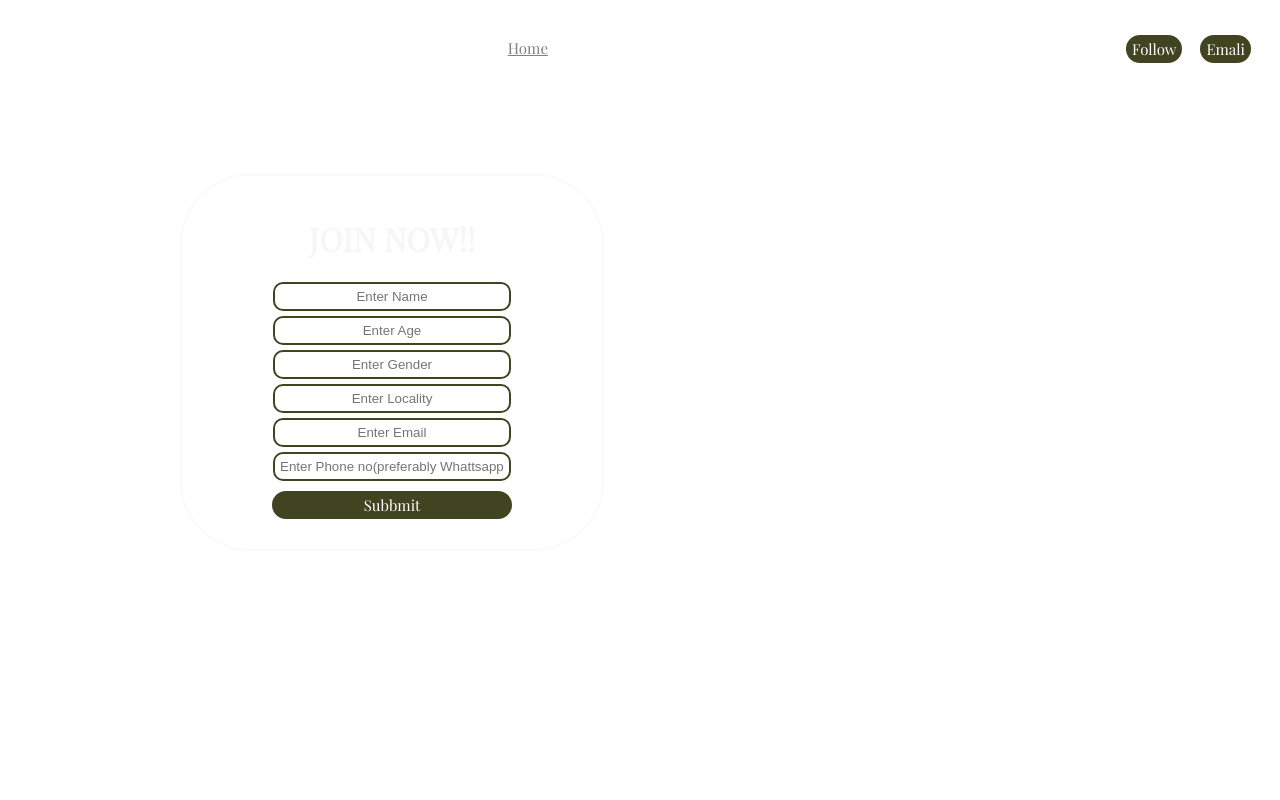
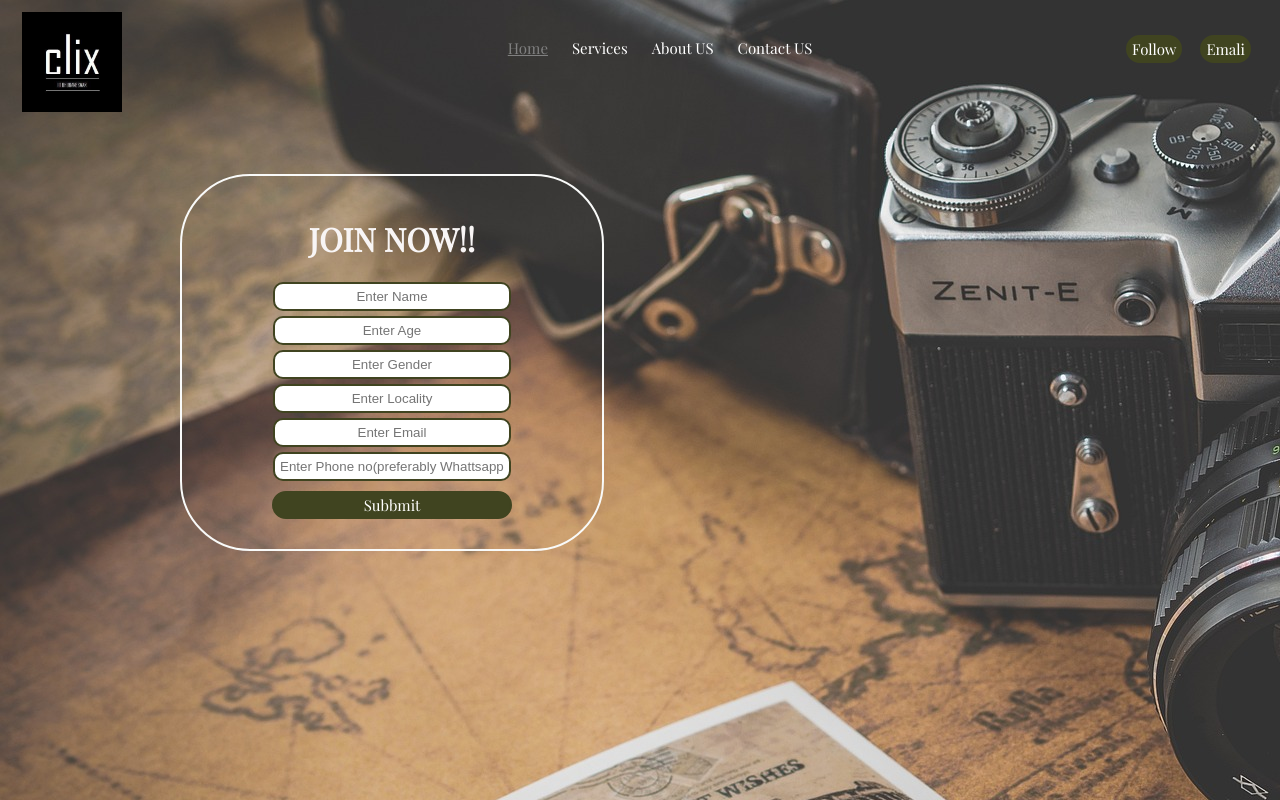
Before and after one commit to Shreyash0209/web-dev-projects, a plain HTML site: page index.html in a window 1280 px wide. Drawn offline with nearby package versions, Linux system fonts and the light colour scheme; files that its build step writes are made by us from their sources.

Commit message:
Update index.html

```diff
--- a/index.html
+++ b/index.html
@@ -11,7 +11,7 @@
 <link
     href="https://fonts.googleapis.com/css2?family=Josefin+Sans:wght@300&family=Noto+Sans:ital,wght@1,300&family=Playfair+Display&display=swap"
     rel="stylesheet">
-<link rel="stylesheet" href="CSS/style.css">
+<link rel="stylesheet" href="./style.css">
 <style>
     /* CSS Reset */
     body {
@@ -21,7 +21,7 @@
         color: rgb(248, 245, 245);
         margin: 0px;
         padding: 0px;
-        background: url('img/camera-1130731_1920.jpg');
+        background: url('./camera-1130731_1920.jpg');
 
     }
 
@@ -138,7 +138,7 @@
     <header class="header">
         <!-- left box for logo -->
         <div class="left">
-            <img src="img/Logo.jpg" alt="">
+            <img src="./Logo.jpg" alt="">
             <!-- <div>Clix - IIT Bhubaneswar</div> -->
 
         </div>
```
